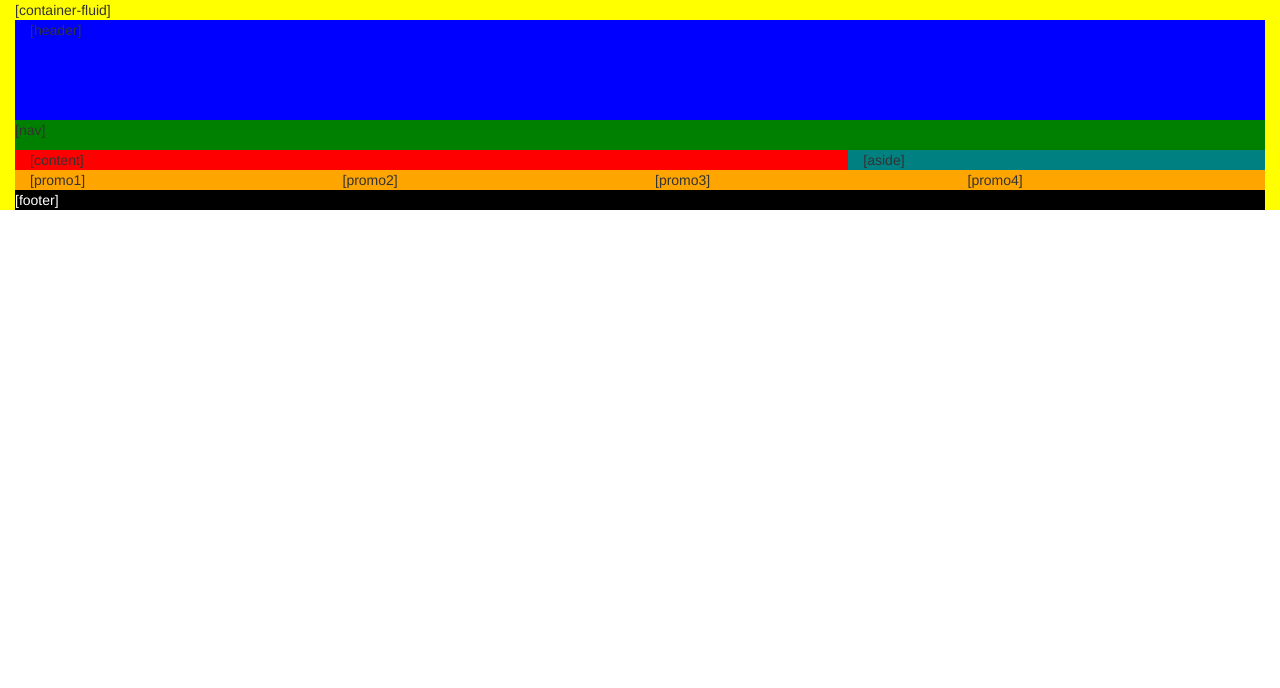
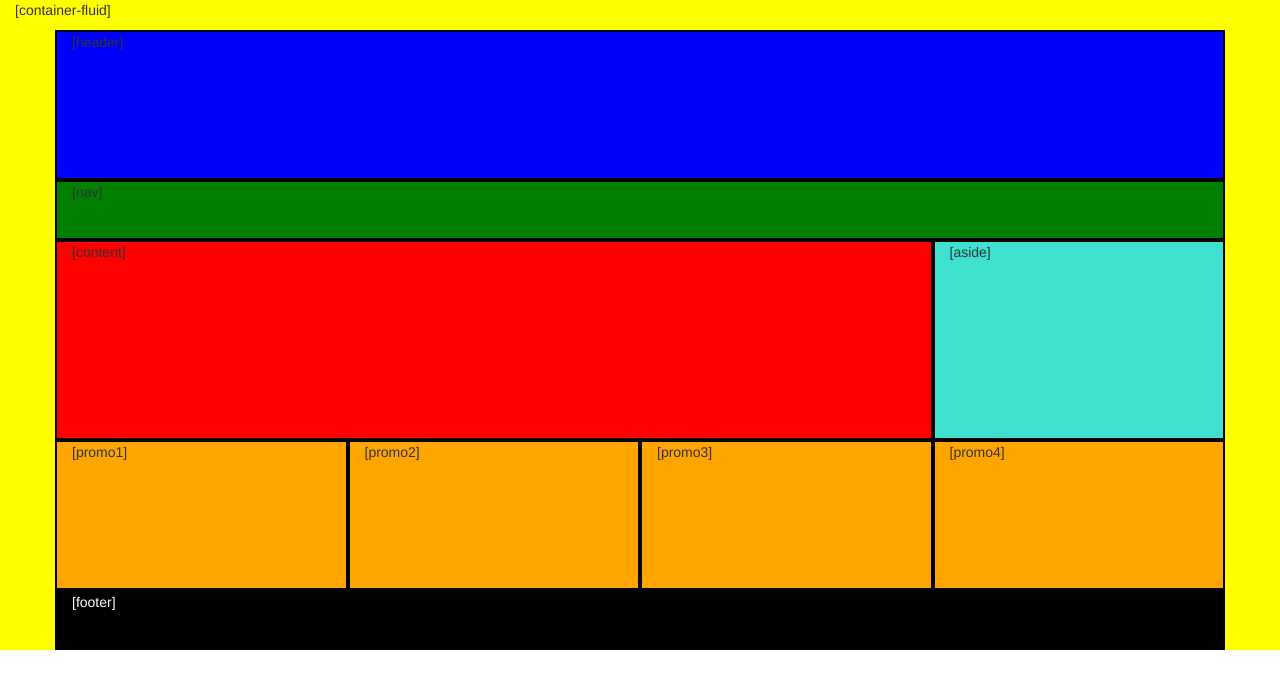
Before and after one commit to mikeosborne90/bootstrap-intro, a plain HTML site: page index.html in a window 1280 px wide. Drawn offline with Linux system fonts and the light colour scheme.

Commit message:
Re-did and completed take home from day-2 for mobile friendly websites

```diff
--- a/css/styles.css
+++ b/css/styles.css
@@ -2,41 +2,41 @@
 {
     background-color: yellow;
 }
-
-.col-md-12.header
+header
 {
     background-color: blue;
-    height: 100px;
+    height: 150px;
+}
+nav
+{
+    background-color: green;
+    height: 60px;
+}
+section .col-md-9
+{
+    background-color: red;
+    height: 200px;
+}
+aside
+{
+    background-color: turquoise;
+    height: 200px;
 }
 
-.col-md-12.nav
+.promo
 {
-    background-color: green;
-    height: 30px;
+    background-color:orange;
+    height: 150px;
+    border: 2px solid #000;
 }
-
-.row-md-12.contentaside
-{
-    height: 140px;
-}
-
-.col-md-8.content
-{
-    background-color: red;
-}
-
-.col-md-4.aside
-{
-    background-color: teal;
-}
-
-.col-md-3.promo
-{
-    background-color: orange;
-}
-
-.row-md-12.footer
+footer
 {
     background-color: black;
     color: white;
+    height: 60px;
 }
+
+.blackBorder
+{
+    border: 2px solid #000;
+}
--- a/index.html
+++ b/index.html
@@ -10,20 +10,46 @@
 </head>
 <body>
     <div class="container-fluid">
-        [container-fluid]
-        <div class="col-md-12 header">[header]</div>
-        <div class="col-md-12 nav">[nav]</div>
-        <div class="row-md-12">
-            <div class="col-md-8 content">[content]</div>
-            <div class="col-md-4 aside">[aside]</div>
+        <p>[container-fluid]</p>
+        <div class="container">
+            <header class="row blackBorder">
+                <div class="col-md-12">
+                    <p>[header]</p>
+                </div>
+            </header>
+            <nav class="row blackBorder">
+                <div class="col-md-12">
+                    <p>[nav]</p>
+                </div>
+            </nav>
+          <section class="row">
+              <div class="col-md-9 blackBorder">
+                  <p>[content]</p>
+              </div>
+              <aside class="col-md-3 blackBorder">
+                  <p>[aside]</p>
+              </aside>
+          </section>
+          <section class="row">
+              <div class="col-md-3 promo">
+                  <p>[promo1]</p>
+              </div>
+              <div class="col-md-3 promo">
+                  <p>[promo2]</p>
+              </div>
+              <div class="col-md-3 promo">
+                  <p>[promo3]</p>
+              </div>
+              <div class="col-md-3 promo">
+                  <p>[promo4]</p>
+              </div>
+          </section>
+          <footer class="row blackBorder">
+              <div class="col-md-12">
+                  <p>[footer]</p>
+              </div>
+          </footer>
         </div>
-        <div class="row-md-12 contentaside">
-            <div class="col-md-3 promo">[promo1]</div>
-            <div class="col-md-3 promo">[promo2]</div>
-            <div class="col-md-3 promo">[promo3]</div>
-            <div class="col-md-3 promo">[promo4]</div>
-        </div>
-        <div class="row-md-12 footer">[footer]</div>
     </div>
     <script src="js/bootstrap.min.js"></script>
 </body>
```
